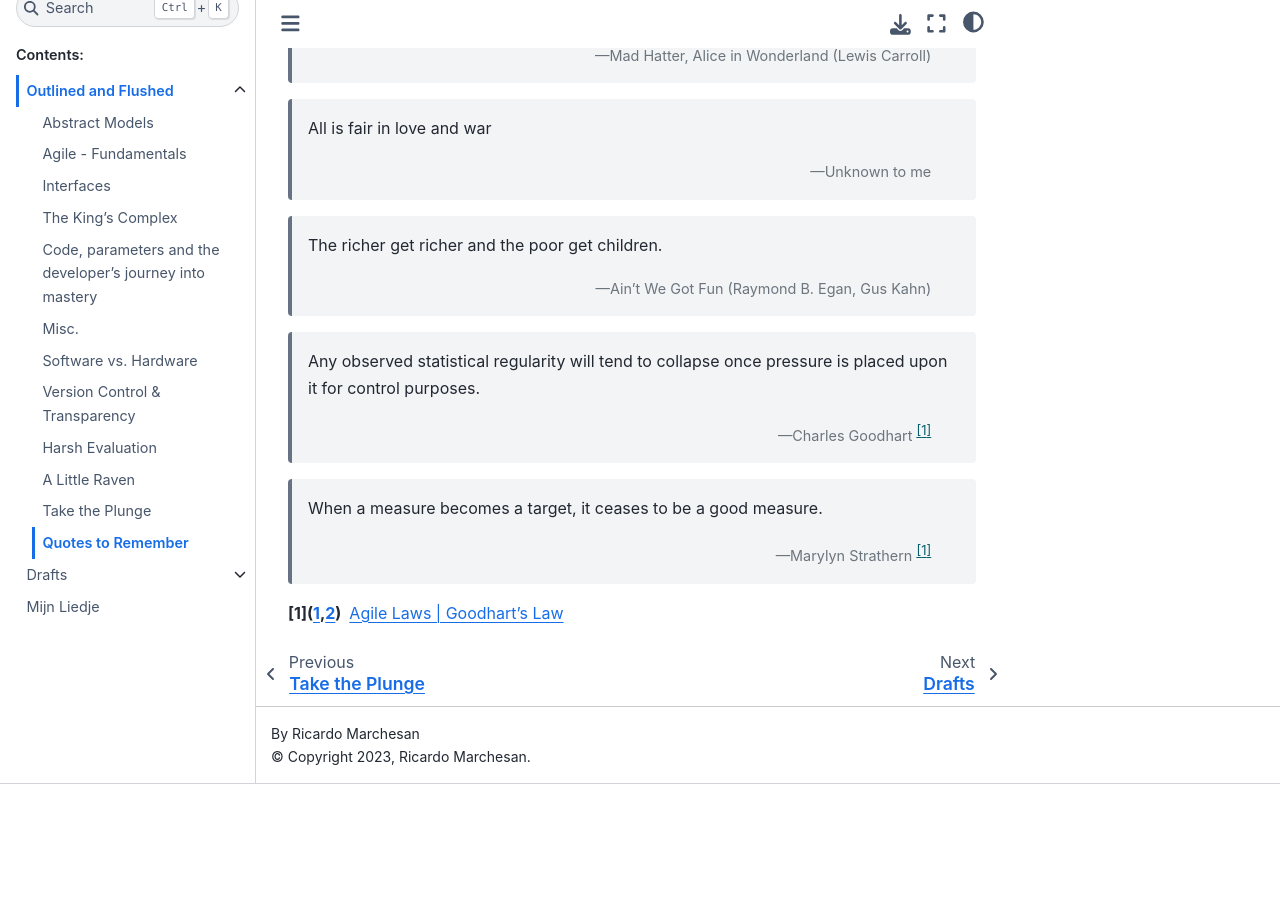
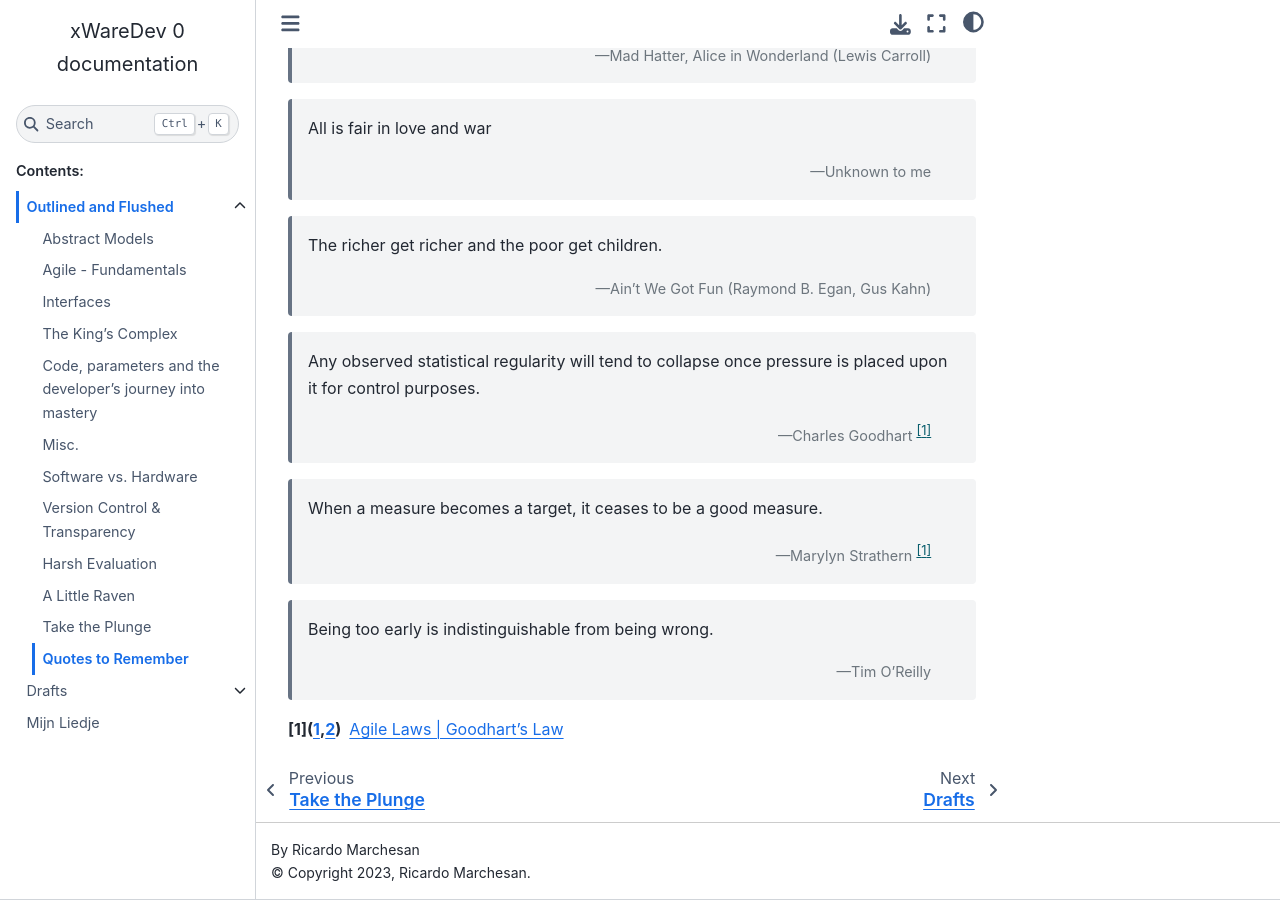
Before and after one commit to rikardonm/betina, a Sphinx documentation site: the page built from source/outlined/quotes_to_remember.rst, in a window 1280 px wide and 900 px high, scrolled down 1028 px. Built offline with Sphinx 7.4.7 and the Sphinx Book theme 1.1.4, drawn with Linux system fonts in a browser that asks for light colours; before the commit the page ends 1812 px from its top, so only the background shows below that.

Commit message:
Add another quote

```diff
--- a/source/outlined/quotes_to_remember.rst
+++ b/source/outlined/quotes_to_remember.rst
@@ -53,5 +53,9 @@ This page serves the sole purpose of tracking (to more easily remember) the quot
 
     -- Marylyn Strathern [#aa3]_
 
+    Being too early is indistinguishable from being wrong.
+
+    -- Tim O'Reilly
+
 
 .. [#aa3] `Agile Laws | Goodhart's Law <https://agilelaws.com/agile-decision-heuristics-and-mental-models/goodharts-law.html>`_
```
